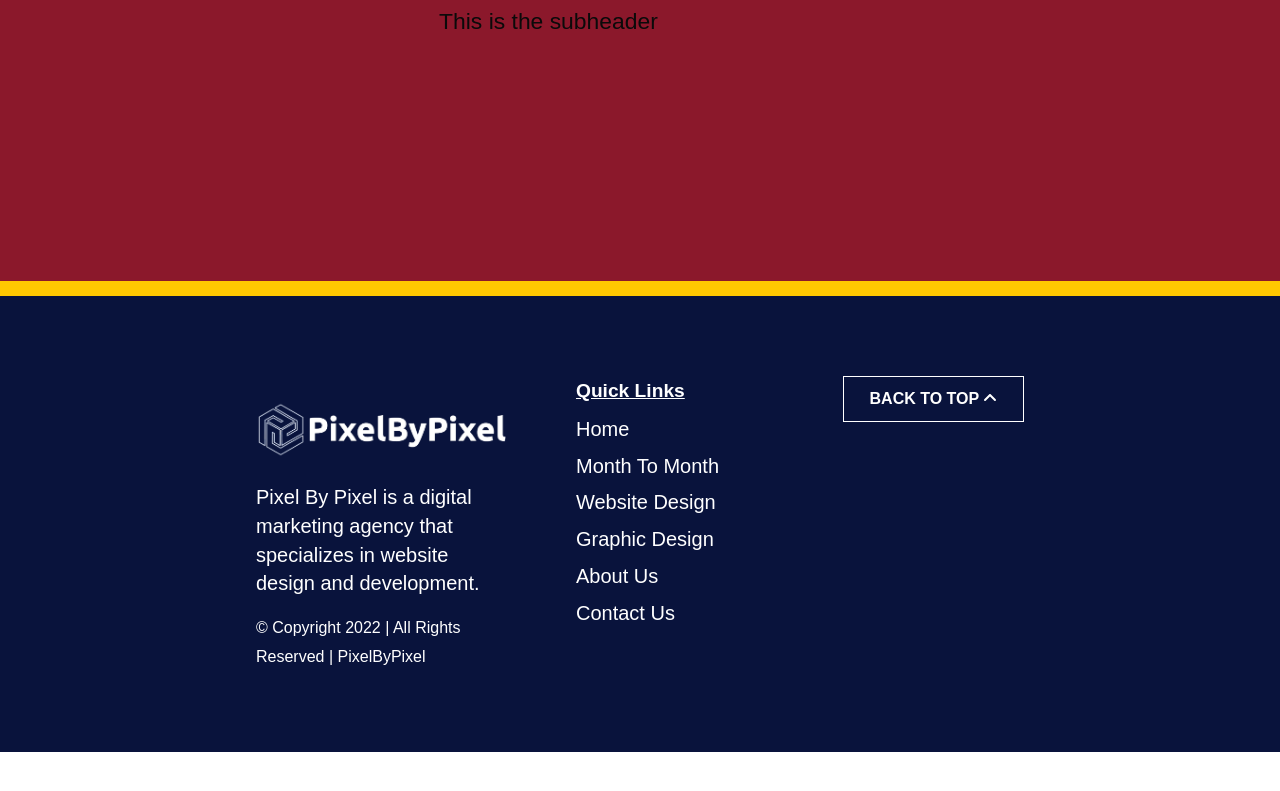
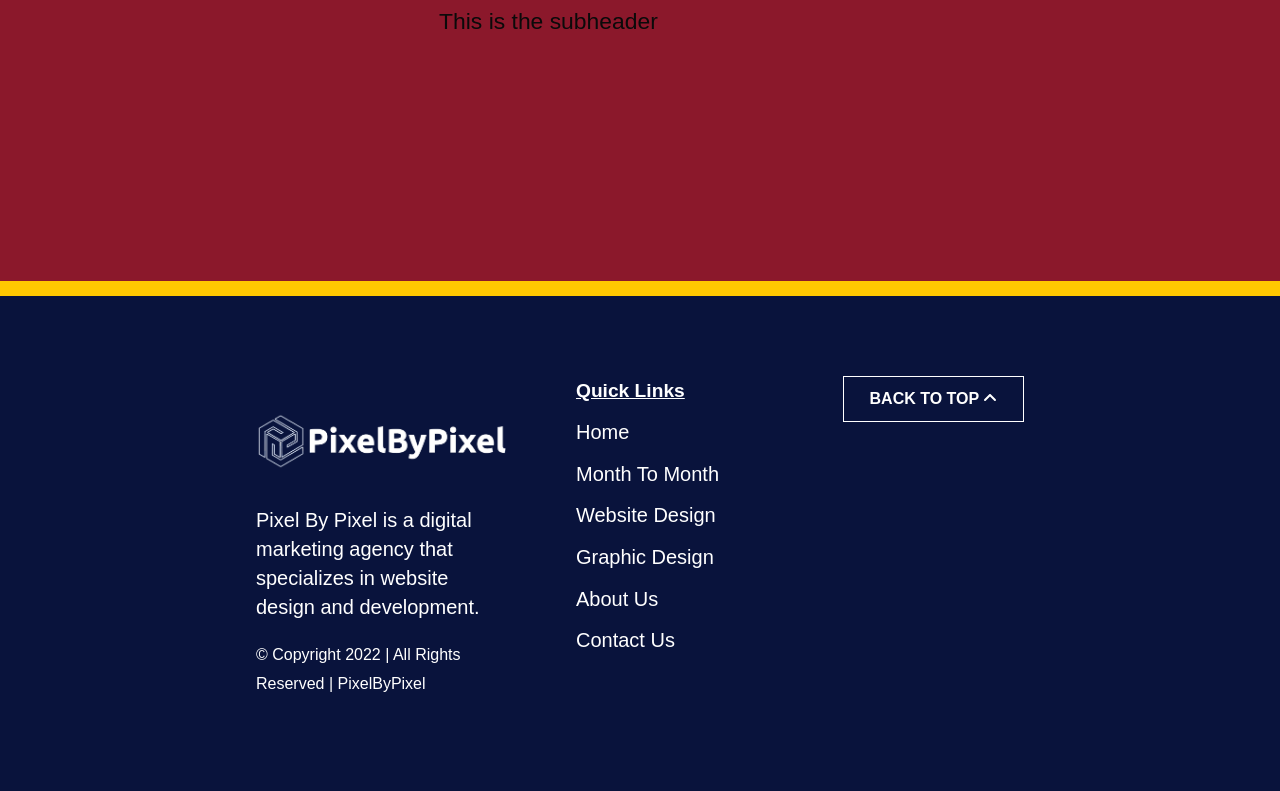
Before and after one commit to Iancahn/PixelByPixel, a React (Create React App) app: page /contact in a window 1280 px wide. Shown: the part 387-1178 px from the top of the page. Before the commit the page ends 1139 px from the top, so only its background shows below. Built offline with nearby package versions, Linux system fonts and the light colour scheme; a web font is replaced by a local one.

Commit message:
setup : ScrollTop component

```diff
--- a/src/components/Footer.jsx
+++ b/src/components/Footer.jsx
@@ -1,4 +1,6 @@
 import React from 'react';
+import { NavLink } from "react-router-dom";
+import ScrollTop from './ScrollTop';
 // import Animation
 // import { motion } from "framer-motion";
 // import components
@@ -25,18 +27,18 @@ function Footer() {
                     </div>
                     <div className="column-three quick-links">
                         <div>
-                            <h4><span style={{ textDecoration: "underline", paddingBottom: "0.5em" }}>Quick Links</span></h4>
-                            <p>Home</p>
-                            <p>Month To Month</p>
-                            <p>Website Design</p>
-                            <p>Graphic Design</p>
-                            <p>About Us</p>
-                            <p>Contact Us</p>
+                            <h4><span style={{ textDecoration: "underline" }}>Quick Links</span></h4>
+                            <li><NavLink className="" to="/">Home</NavLink></li>
+                            <li><NavLink className="" to="/monthtomonth">Month To Month</NavLink></li>
+                            <li><NavLink className="" to="/webdesign">Website Design</NavLink></li>
+                            <li><NavLink className="" to="/graphicdesign">Graphic Design</NavLink></li>
+                            <li><NavLink className="" to="/aboutus">About Us</NavLink></li>
+                            <li><NavLink className="" to="/contact">Contact Us</NavLink></li>
                         </div>
                     </div>
                     <div className="column-three">
                         <div className="footer-up">
-                            <button className="footer-btn">BACK TO TOP <FontAwesomeIcon icon={faAngleUp} /> </button>
+                            <button onClick={ScrollTop} className="footer-btn">BACK TO TOP <FontAwesomeIcon icon={faAngleUp} /> </button>
                         </div>
                     </div>
                 </div>
--- /dev/null
+++ b/src/components/ScrollTop.jsx
@@ -0,0 +1,15 @@
+import { useEffect } from 'react';
+import { useLocation } from 'react-router-dom';
+
+const ScrollTop = () => {
+    const { pathname } = useLocation();
+    useEffect(() => {
+        window.scroll({
+            top: 0,
+            left: 0
+        })
+    }, [pathname])
+    return null;
+};
+
+export default ScrollTop;
--- a/src/styles/_navbar.scss
+++ b/src/styles/_navbar.scss
@@ -44,6 +44,7 @@ a {
 
 .main-nav a:hover {
     color: $pixel-blue;
+    transition: 0.1s ease-in-out;
 }
 
 header {
@@ -78,7 +79,7 @@ header {
 .dropdown-content a:hover {
     background-color: $pixel-blue;
     color: $pixel-white;
-    transition: 0.2s ease-in-out
+    transition: 0.2s ease-in-out;
 }
 
 .dropdown:hover .dropdown-content {
--- a/src/styles/app.scss
+++ b/src/styles/app.scss
@@ -118,18 +118,26 @@ footer {
 }
 
 #footer-logo {
-    margin-top: 1.5em;
+    margin-top: 2.2em;
     max-width: 250px;
     margin-bottom: 0.5em;
 }
 
-footer p {
-    margin-top: 0.4em;
+footer p,
+footer a {
+    margin: 1em 0em;
+    color: $pixel-white;
     font-size: 1.25rem;
+
 }
 
 .quick-links {
     padding-left: 4em;
+}
+
+.quick-links li {
+    list-style: none;
+    margin: 0.6em 0em;
 }
 
 .copyright {
```
